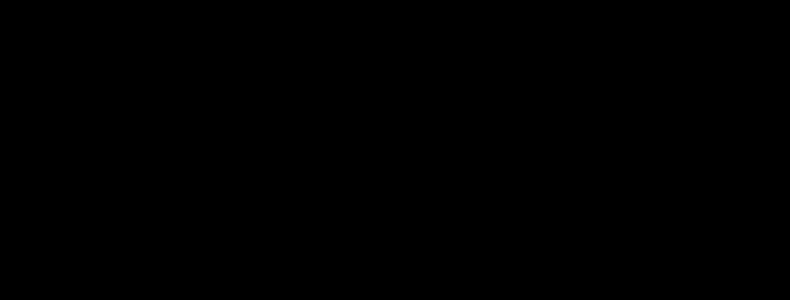
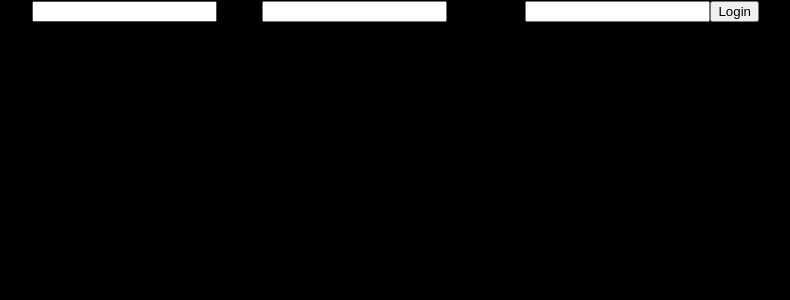
Before and after one commit to kv-n/kickit-react, a React (Create React App) app: page /login in a window 1280 px wide. Shown: the top 300 px of the page, without its empty margins (50-840 px from the left). Built offline with nearby package versions, Linux system fonts and the light colour scheme.

Commit message:
fix merge error

```diff
--- a/public/index.html
+++ b/public/index.html
@@ -24,7 +24,7 @@
       work correctly both with client-side routing and a non-root public URL.
       Learn how to configure a non-root public URL by running `npm run build`.
     -->
-    <title>React App</title>
+    <title>//Kickit.</title>
   </head>
   <body>
     <noscript>You need to enable JavaScript to run this app.</noscript>
--- a/src/App.js
+++ b/src/App.js
@@ -7,6 +7,7 @@
 import { Route, Switch } from 'react-router-dom'
 import Splash from './Components/Landing/Landing'
 import Register from './Components/Register/Register'
+import Login from './Login/Login';
 
 class App extends Component {
   state = {
@@ -60,7 +61,8 @@
       <div>
         <Switch>
           <Route exact path={'/'} component={() => <Splash />} />
-          <Route exact path={'/register'} component={() => <Register  handleRegister={this.handleRegister}/>} />
+          <Route exact path={'/register'} component={() => <Register handleRegister={this.handleRegister}/>} />
+          <Route exact path={'/login'} component={() => <Login />} />
           <Route exact path={'/shoes'} component={() => <ShoeIndex />} />
           <Route exact path={'/shoes/:id'} component={() => <ShowShoe />} />
           <Route exact path={'/profile'} component={() => <Profile />} />
--- a/src/Components/Landing/Landing.css
+++ b/src/Components/Landing/Landing.css
@@ -17,16 +17,6 @@
     transition: 1s opacity;
 }
 
-/* .splash-container{
-    display:flex;
-    justify-content: center;
-    align-items:center;
-    height: 100vh;
-} */
-
-
-
-
 .splash {
     height:100vh;
     display:flex;
@@ -42,7 +32,7 @@
 
 h1 {
     font-family: 'Roboto Slab', serif;
-    font-size: 7rem;
+    font-size: 14vh;
     /* margin-top: 160px; */
     letter-spacing: .3rem;
     color: white;
--- a/src/Components/Landing/Landing.js
+++ b/src/Components/Landing/Landing.js
@@ -9,6 +9,7 @@
 
             <video id="bgvid" style={{ width: '100%' }}
                 src="/kickit.mp4"
+                loop
                 autoPlay
                 muted />
         </div>
--- /dev/null
+++ b/src/Login/Login.js
@@ -0,0 +1,63 @@
+import React, { Component } from 'react';
+import { withRouter } from 'react-router-dom'
+
+
+class Login extends Component {
+  constructor(){
+    super();
+
+    this.state = {
+      username: '',
+      email: '',
+      password: '',
+    }
+  }
+
+  handleChange = (e) => {
+    this.setState({
+      [e.target.name]: e.target.value
+    })
+  }
+
+  handleSubmit = async (e) => {
+    e.preventDefault();
+
+    const loginResponse = await fetch('http://localhost:8000/api/v1/users/login', {
+      method: 'POST',
+      credentials: 'include',
+      body: JSON.stringify(this.state),
+      headers: {
+        'Content-Type': 'application/json'
+      }
+    });
+
+    const parsedResponse = await loginResponse.json();
+
+    this.props.history.push("/shoes");
+    console.log(parsedResponse, 'logged in')
+  }
+
+
+  render(){
+    return (
+      <form onSubmit={this.handleSubmit}>
+        <label>
+          Username:
+          <input type='text' name='username' onChange={this.handleChange}/>
+        </label>
+        <label>
+          email:
+          <input type='email' name='email' onChange={this.handleChange}/>
+        </label>
+        <label>
+          password:
+          <input type='password' name='password' onChange={this.handleChange}/>
+        </label>
+        <button type='submit'>Login</button>
+      </form>
+
+      )
+  }
+}
+
+export default withRouter(Login);
```
Also changed, not shown: 1 other file (tests, documents, lock files or other folders).
